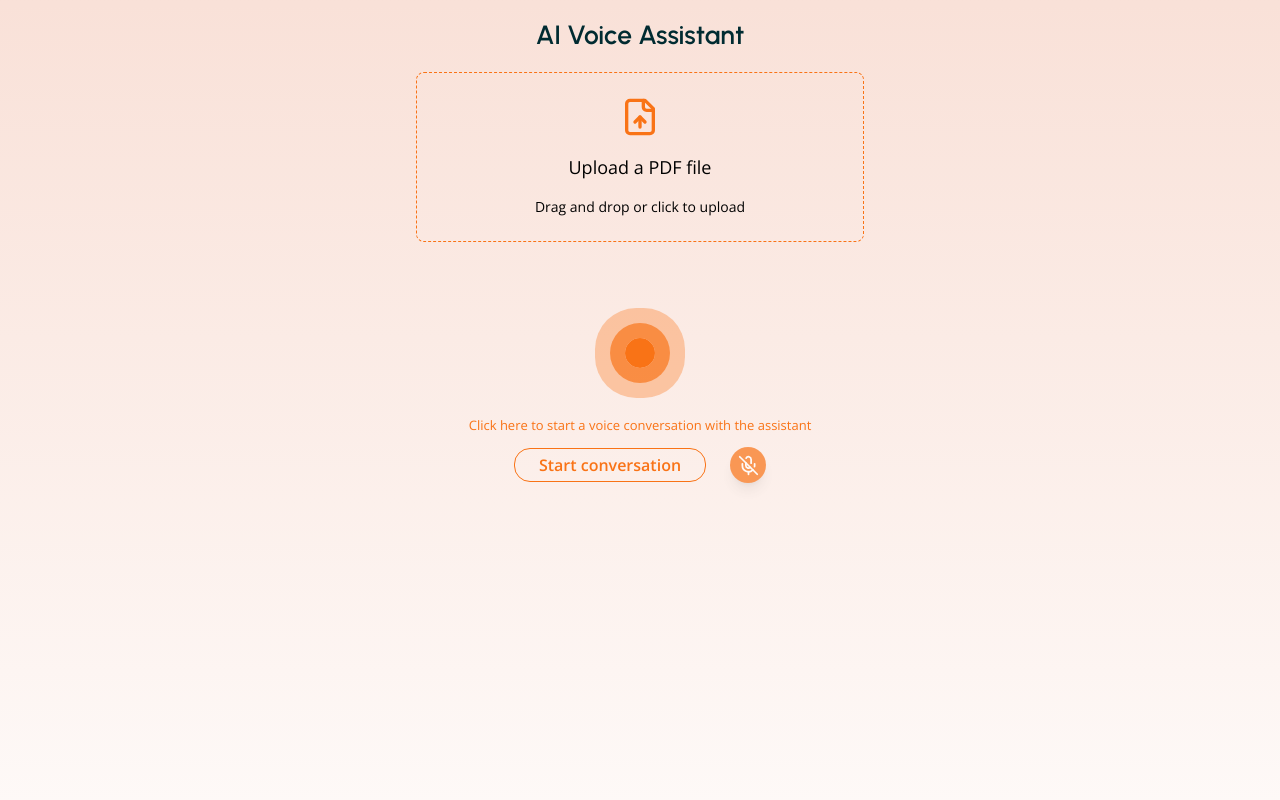
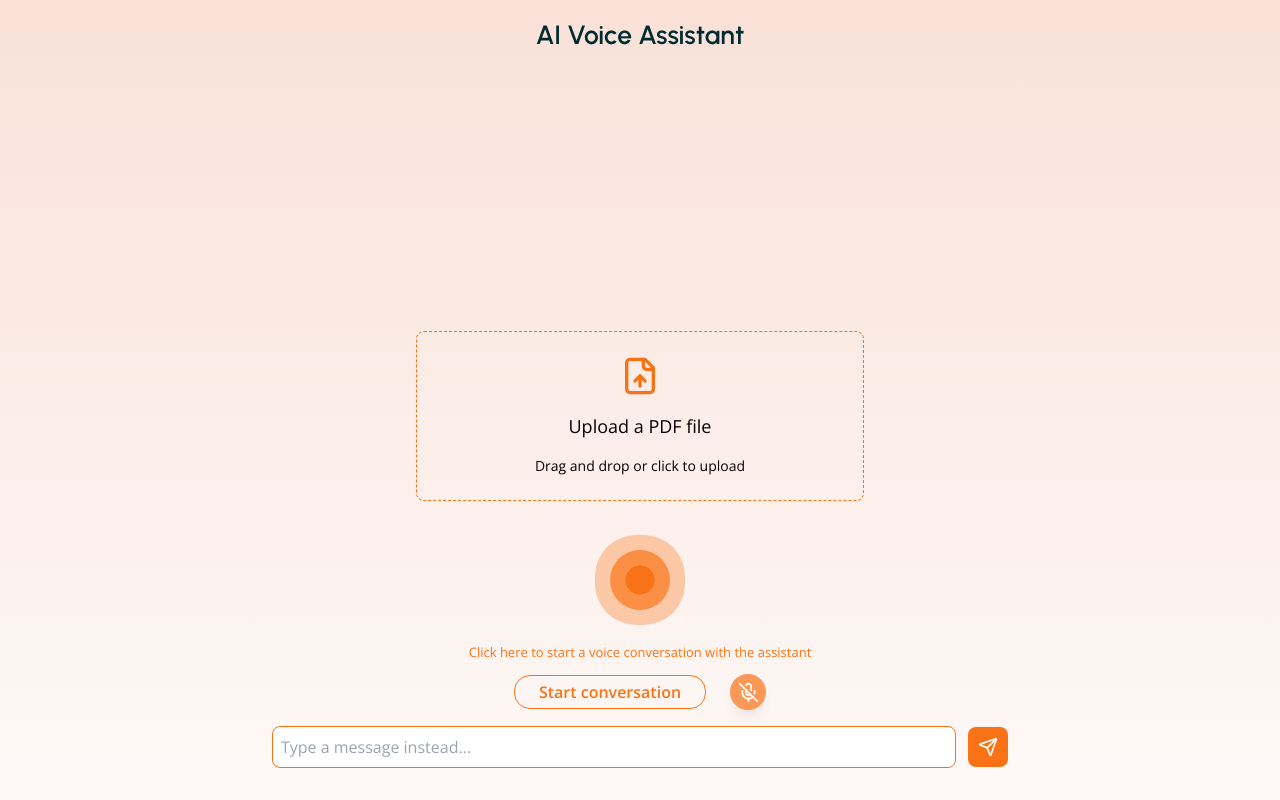
Before and after one commit to phoenix19950512/VoiceAgentPDF-Frontend, a Next.js app: page / in a window 1280 px wide. Built offline with nearby package versions, Linux system fonts and the light colour scheme.

Commit message:
Add a funciton to chat

```diff
--- a/src/app/VoiceAssistant.jsx
+++ b/src/app/VoiceAssistant.jsx
@@ -5,7 +5,8 @@ import Image from 'next/image';
 import conversationReducer from './conversationReducer';
 import micIcon from '/public/mic.svg';
 import micOffIcon from '/public/mic-off.svg';
-import PdfIcon from './pdfIcon';
+import PdfIcon from '../icons/pdfIcon';
+import SendIcon from '../icons/sendIcon';
 
 const initialConversation = { messages: [], finalTranscripts: [], interimTranscript: '' };
 
@@ -15,6 +16,7 @@ function VoiceAssistant() {
   const [isListening, setIsListening] = useState(false);
   const [uploadedPdf, setUploadedPdf] = useState(null);
   const [isUploading, setIsUploading] = useState(false);
+  const [typingMessage, setTypingMessage] = useState('');
   const wsRef = useRef(null);
   const mediaRecorderRef = useRef(null);
   const mediaSourceRef = useRef(null);
@@ -239,16 +241,46 @@ function VoiceAssistant() {
     setIsListening(!isListening);
   }
 
+  function waitForSeconds(seconds) {
+    return new Promise(resolve => setTimeout(resolve, seconds * 1000));
+  }
+
+  async function handleSendMessage() {
+    if (!typingMessage.trim()) return;
+    if (!isRunning) {
+      await startConversation();
+      await waitForSeconds(1);
+    }
+    const message = {
+      type: 'user_message',
+      content: typingMessage
+    };
+    dispatch(message);
+    if (wsRef.current) {
+      wsRef.current.send(JSON.stringify(message));
+    }
+    setTypingMessage('');
+  }
+
   const currentTranscript = [...conversation.finalTranscripts, conversation.interimTranscript].join(' ');
 
   return (
     <div className='w-full min-h-screen bg-gradient-to-b from-primary-orange/50 to-primary-orange/10'>
-      <div className='w-full max-w-3xl mx-auto px-4'>
-        <div>
+      <div className='flex flex-col justify-between w-full min-h-screen max-w-3xl mx-auto px-4'>
         <header className='flex flex-col gap-0.5 pt-4 text-center'>
           <h1 className='font-urbanist text-[1.65rem] font-semibold'>AI Voice Assistant</h1>
         </header>
-
+        <div className='flex flex-col items-start py-4 rounded-lg space-y-3 mt-0 mb-auto'>
+          {conversation.messages.map(({ role, content }, idx) => (
+            <div key={idx} className={role === 'user' ? 'user-bubble' : 'assistant-bubble'}>
+              {content}
+            </div>
+          ))}
+          {currentTranscript && (
+            <div className='user-bubble'>{currentTranscript}</div>
+          )}
+          <div ref={messagesEndRef} />
+        </div>
         <div className="py-4">
           {!uploadedPdf ? !isRunning && (
             <label className='flex flex-col items-center justify-center cursor-pointer max-w-md mx-auto relative text-orange-500 px-6 py-4 rounded-lg border border-orange-500 border-dashed hover:bg-white hover:text-orange-500 transition-all duration-300'>
@@ -279,9 +311,7 @@ function VoiceAssistant() {
               )}
             </div>
           )}
-          </div>
-
-          <div className={`flex flex-col justify-center items-center ${conversation.messages.length > 0 ? 'pt-10' : 'pt-20'} pb-4`}>
+          <div className={`flex flex-col justify-center items-center pt-16 pb-4`}>
             <div className={`wave ${isRunning ? 'running' : ''}`} />
             <p className='mt-12 text-[13px] text-orange-500'>
               {isRunning
@@ -305,18 +335,27 @@ function VoiceAssistant() {
                 <Image src={isListening ? micIcon : micOffIcon} height={21} width={21} alt='microphone' />
               </button>
             </div>
+            <div className="mt-4 flex items-center gap-3 w-full mx-auto">
+              <input
+                type="text"
+                placeholder='Type a message instead...'
+                className='w-full border border-orange-500 focus:outline-none focus:ring-2 focus:ring-orange-500 rounded-lg p-2 transition-all duration-300'
+                value={typingMessage}
+                onChange={(e) => setTypingMessage(e.target.value)}
+                onKeyDown={(e) => {
+                  if (e.key === 'Enter' || e.key === 'NumpadEnter') {
+                    handleSendMessage();
+                  }
+                }}
+              />
+              <button
+                className='bg-orange-500 text-white p-2.5 rounded-lg'
+                onClick={handleSendMessage}
+              >
+                <SendIcon />
+              </button>
             </div>
           </div>
-        <div className='flex flex-col items-start py-4 rounded-lg space-y-3'>
-          {conversation.messages.map(({ role, content }, idx) => (
-            <div key={idx} className={role === 'user' ? 'user-bubble' : 'assistant-bubble'}>
-              {content}
-            </div>
-          ))}
-          {currentTranscript && (
-            <div className='user-bubble'>{currentTranscript}</div>
-          )}
-          <div ref={messagesEndRef} />
         </div>
       </div>
     </div>
--- /dev/null
+++ b/src/icons/sendIcon.tsx
@@ -0,0 +1,19 @@
+export default function SendIcon() {
+  return (
+    <svg
+      xmlns="http://www.w3.org/2000/svg"
+      width="20"
+      height="20"
+      viewBox="0 0 24 24"
+      fill="none"
+      stroke="currentColor"
+      strokeWidth="2"
+      strokeLinecap="round"
+      strokeLinejoin="round"
+      className="lucide lucide-send"
+    >
+      <path d="M14.536 21.686a.5.5 0 0 0 .937-.024l6.5-19a.496.496 0 0 0-.635-.635l-19 6.5a.5.5 0 0 0-.024.937l7.93 3.18a2 2 0 0 1 1.112 1.11z"></path>
+      <path d="m21.854 2.147-10.94 10.939"></path>
+    </svg>
+  );
+}
```
Also changed, not shown: src/icons/pdfIcon.tsx (renamed from src/app/pdfIcon.tsx). Lines whose indentation alone changed are shown as unchanged.
